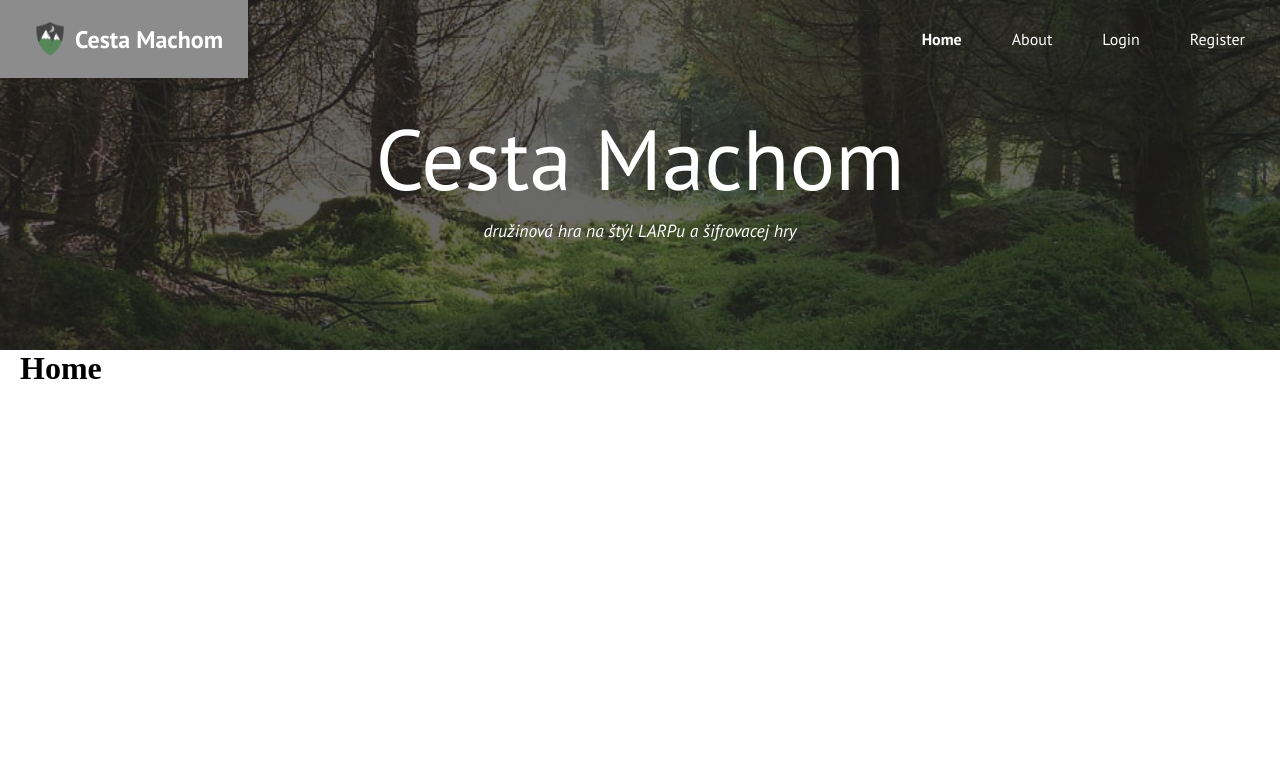
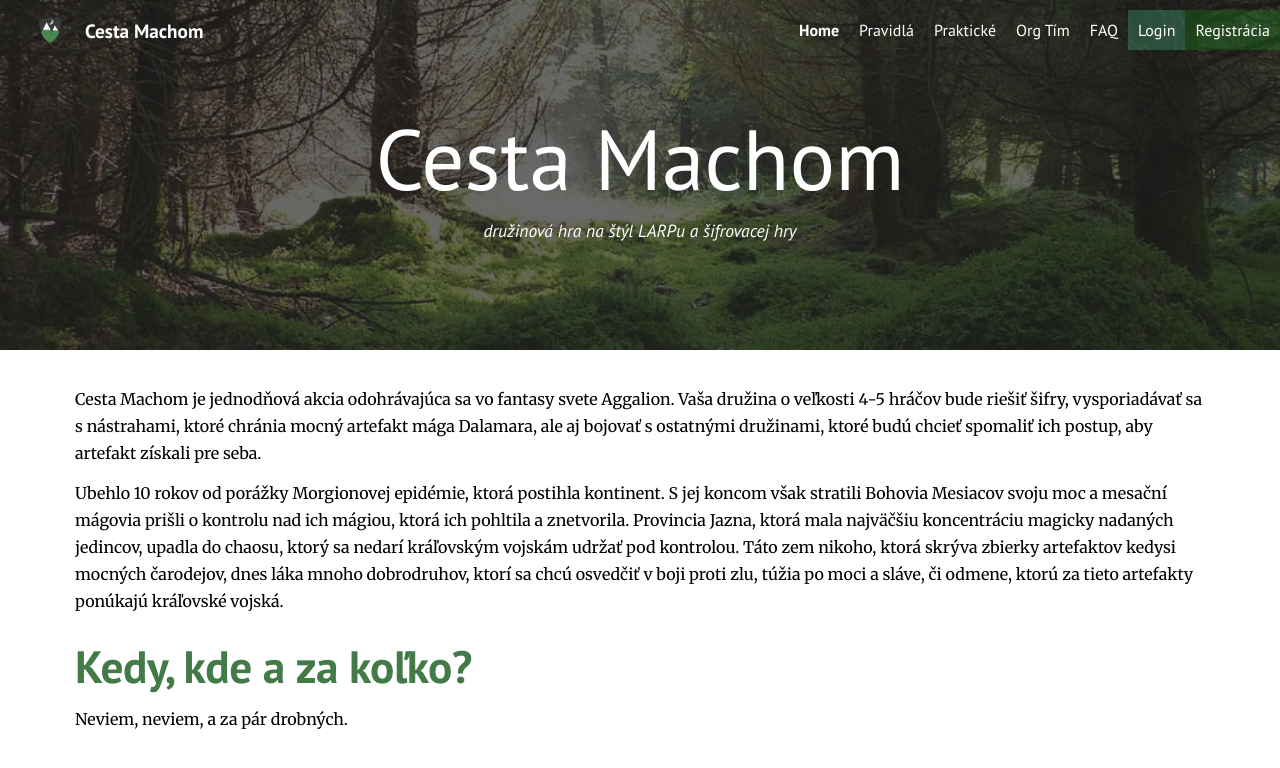
Before and after one commit to Xlebo/larpovacka_fe, a React (Vite) app: page / in a window 1280 px wide. Shown: the top 768 px of the page. Built offline with nearby package versions, Linux system fonts and the light colour scheme.

Commit message:
homepage

```diff
--- a/index.html
+++ b/index.html
@@ -6,6 +6,8 @@
     <link rel="preconnect" href="https://fonts.googleapis.com">
     <link rel="preconnect" href="https://fonts.gstatic.com" crossorigin>
     <link href="https://fonts.googleapis.com/css2?family=Inter:ital,opsz,wght@0,14..32,100..900;1,14..32,100..900&family=PT+Sans:ital,wght@0,400;0,700;1,400;1,700&display=swap" rel="stylesheet">
+    <link href="https://fonts.googleapis.com/css2?family=Inter:ital,opsz,wght@0,14..32,100..900;1,14..32,100..900&family=Merriweather:ital,opsz,wght@0,18..144,300..900;1,18..144,300..900&family=PT+Sans:ital,wght@0,400;0,700;1,400;1,700&display=swap" rel="stylesheet">
+    <link rel="icon" href="/img/machlogo.png"/>
   </head>
   <body>
     <div id="root"></div>
--- a/src/App.jsx
+++ b/src/App.jsx
@@ -1,10 +1,13 @@
 import {BrowserRouter, Route, Routes} from "react-router";
 import Home from "./pages/Home.jsx";
-import About from "./pages/About.jsx";
-import Login from "./pages/Login.jsx";
-import Register from "./pages/Register.jsx";
 import {useState} from "react";
 import Header from "./components/Header.jsx";
+import Register from "./pages/Register.jsx";
+import Login from "./pages/Login.jsx";
+import Pravidla from "./pages/Pravidla.jsx";
+import Prakticke from "./pages/Prakticke.jsx";
+import Contacts from "./pages/Contacts.jsx";
+import FAQ from "./pages/FAQ.jsx";
 
 function App() {
     const [user, setUser] = useState(null);
@@ -15,7 +18,10 @@ function App() {
                 <Route path="/" element={<Header setUser={setUser} user={user}/>}>
                     <Route index element={<Home/>}/>
                     <Route path="*" element={<Home/>}/>
-                    <Route path="about" element={<About/>}/>
+                    <Route path="pravidla" element={<Pravidla/>}/>
+                    <Route path="prakticke" element={<Prakticke/>}/>
+                    <Route path="faq" element={<FAQ/>}/>
+                    <Route path="contacts" element={<Contacts/>}/>
                     <Route path="login" element={<Login setUser={(data) => setUser(data)}/>}/>
                     <Route path="register" element={<Register/>}/>
                 </Route>
--- a/src/components/Navbar.jsx
+++ b/src/components/Navbar.jsx
@@ -21,9 +21,12 @@ export default function Navbar({user, setUser}) {
                 <>
                     <ul>
                         <li><NavLink to="/">Home</NavLink></li>
-                        <li><NavLink to="/about">About</NavLink></li>
-                        <li><NavLink to="/login">Login</NavLink></li>
-                        <li><NavLink to="/register">Register</NavLink></li>
+                        <li><NavLink to="/pravidla">Pravidlá</NavLink></li>
+                        <li><NavLink to="/prakticke">Praktické</NavLink></li>
+                        <li><NavLink to="/contact">Org Tím</NavLink></li>
+                        <li><NavLink to="faq">FAQ</NavLink></li>
+                        <li className="login"><NavLink to="/login">Login</NavLink></li>
+                        <li className="register"><NavLink to="/register">Registrácia</NavLink></li>
                     </ul>
                 </>
             )
--- a/src/components/navbar.css
+++ b/src/components/navbar.css
@@ -9,6 +9,7 @@ nav {
 }
 
 .logo {
+    margin-left: 20px;
     margin-right: auto;
     display: flex;
     flex-direction: row;
@@ -19,18 +20,19 @@ nav {
     flex-direction: row;
     align-items: center;
     font-weight: bold;
-    font-size: 1.5em;
+    font-size: 1.2em;
 }
 
 .logo img {
-    height: 50px;
-    width: 50px;
+    height: 40px;
+    width: 40px;
+    filter: contrast(1.2);
+    margin-right: 15px;
 }
 
 ul {
     display: flex;
     list-style-type: none;
-    margin: 10px;
     align-items: center;
     overflow: hidden;
 }
@@ -47,7 +49,7 @@ li a {
     display: block;
     color: white;
     text-align: center;
-    padding: 14px 25px;
+    padding: 10px 10px;
     text-decoration: none;
     font-family: "PT Sans", sans-serif;
     font-size: 1em;
@@ -60,3 +62,11 @@ li a:hover {
 a.active {
     font-weight: bold;
 }
+
+.login {
+    background-color: rgba(64, 192, 128, 0.3);
+}
+
+.register {
+    background-color: rgba(0, 128, 0, 0.3);
+}
--- a/src/pages/About.jsx
+++ /dev/null
@@ -1,5 +0,0 @@
-export default function About() {
-    return (
-        <h1>About</h1>
-    )
-}
--- /dev/null
+++ b/src/pages/Contacts.jsx
@@ -0,0 +1,5 @@
+export default function Contacts() {
+    return (
+        <></>
+    )
+}
--- /dev/null
+++ b/src/pages/FAQ.jsx
@@ -0,0 +1,5 @@
+export default function FAQ() {
+    return (
+        <></>
+    )
+}
--- a/src/pages/Home.jsx
+++ b/src/pages/Home.jsx
@@ -1,5 +1,34 @@
+import "./page.css"
+
 export default function Home() {
     return (
-        <h1>Home</h1>
+        <main>
+            <section>
+                <p>
+                    Cesta Machom je jednodňová akcia odohrávajúca sa vo fantasy svete Aggalion. Vaša družina o veľkosti
+                    4-5
+                    hráčov bude riešiť šifry, vysporiadávať sa s nástrahami, ktoré chránia mocný artefakt mága Dalamara,
+                    ale
+                    aj
+                    bojovať s ostatnými družinami, ktoré budú chcieť spomaliť ich postup, aby artefakt získali pre seba.
+                </p>
+                <p>
+                    Ubehlo 10 rokov od porážky Morgionovej epidémie, ktorá postihla kontinent. S jej koncom však
+                    stratili
+                    Bohovia Mesiacov svoju moc a mesační mágovia prišli o kontrolu nad ich mágiou, ktorá ich pohltila a
+                    znetvorila. Provincia Jazna, ktorá mala najväčšiu koncentráciu magicky nadaných jedincov, upadla do
+                    chaosu,
+                    ktorý sa nedarí kráľovským vojskám udržať pod kontrolou. Táto zem nikoho, ktorá skrýva zbierky
+                    artefaktov
+                    kedysi mocných čarodejov, dnes láka mnoho dobrodruhov, ktorí sa chcú osvedčiť v boji proti zlu,
+                    túžia po
+                    moci a sláve, či odmene, ktorú za tieto artefakty ponúkajú kráľovské vojská.
+                </p>
+            </section>
+            <section>
+                <h2>Kedy, kde a za koľko?</h2>
+                <p>Neviem, neviem, a za pár drobných.</p>
+            </section>
+        </main>
     )
 }
--- /dev/null
+++ b/src/pages/Prakticke.jsx
@@ -0,0 +1,5 @@
+export default function Prakticke() {
+    return (
+        <></>
+    )
+}
--- /dev/null
+++ b/src/pages/Pravidla.jsx
@@ -0,0 +1,5 @@
+export default function Pravidla() {
+    return (
+        <></>
+    )
+}
--- a/src/pages/page.css
+++ b/src/pages/page.css
@@ -1,11 +1,9 @@
-
-h1 {
-    padding-left: 20px
-}
 
 main {
     display: flex;
     flex-direction: column;
+    margin-top: 24px;
+    margin-bottom: 24px;
 }
 
 main form {
@@ -17,3 +15,26 @@ main form {
 main form div {
     padding-top: 20px;
 }
+
+p {
+    font-size: 16px;
+    font-weight: 400;
+    font-family: "Merriweather", serif;
+    line-height: 1.7em;
+    width: 100%;
+    max-width: 1130px;
+    margin-left: auto;
+    margin-right: auto;
+    margin-top: 12px;
+}
+
+h2 {
+    max-width: 1130px;
+    margin: 24px auto 0;
+    color: rgba(67,123,72,1);
+    font-family: "PT Sans", sans-serif;
+    font-size: 34pt;
+    font-weight: 700;
+    line-height: 1.2;
+    letter-spacing: -0.5px;
+}
```
